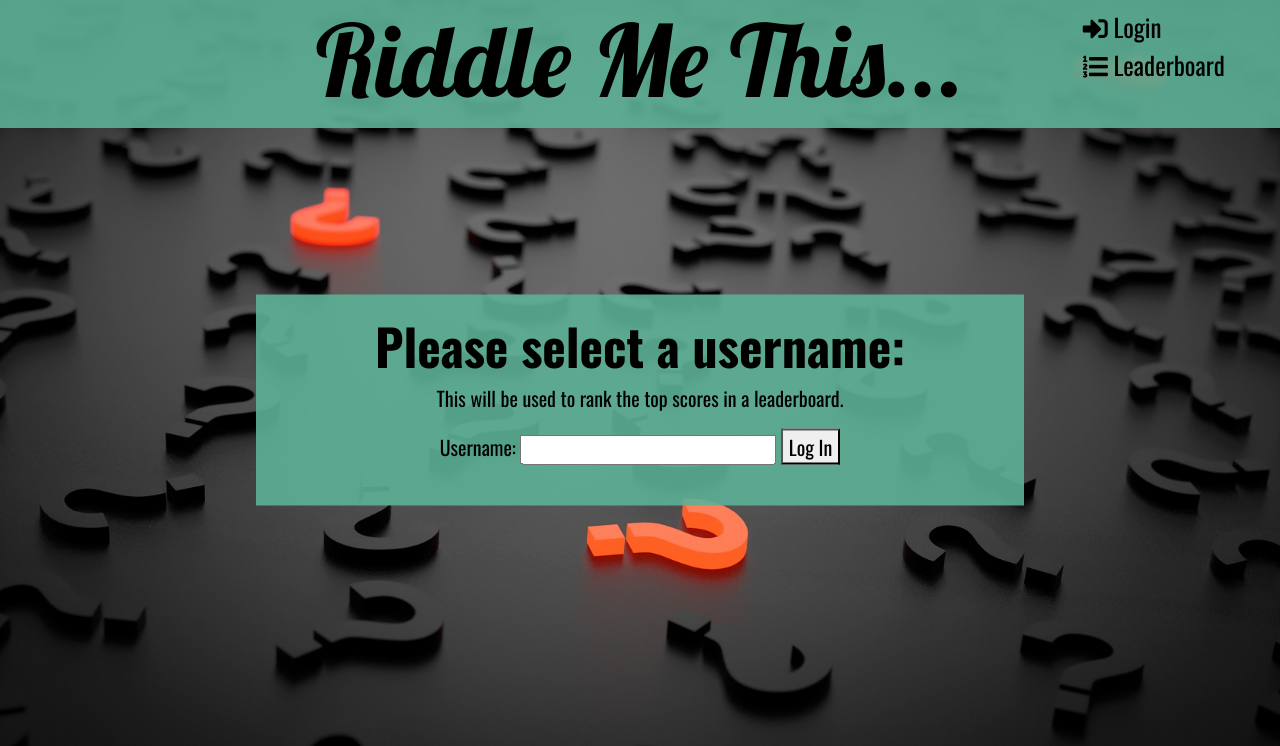
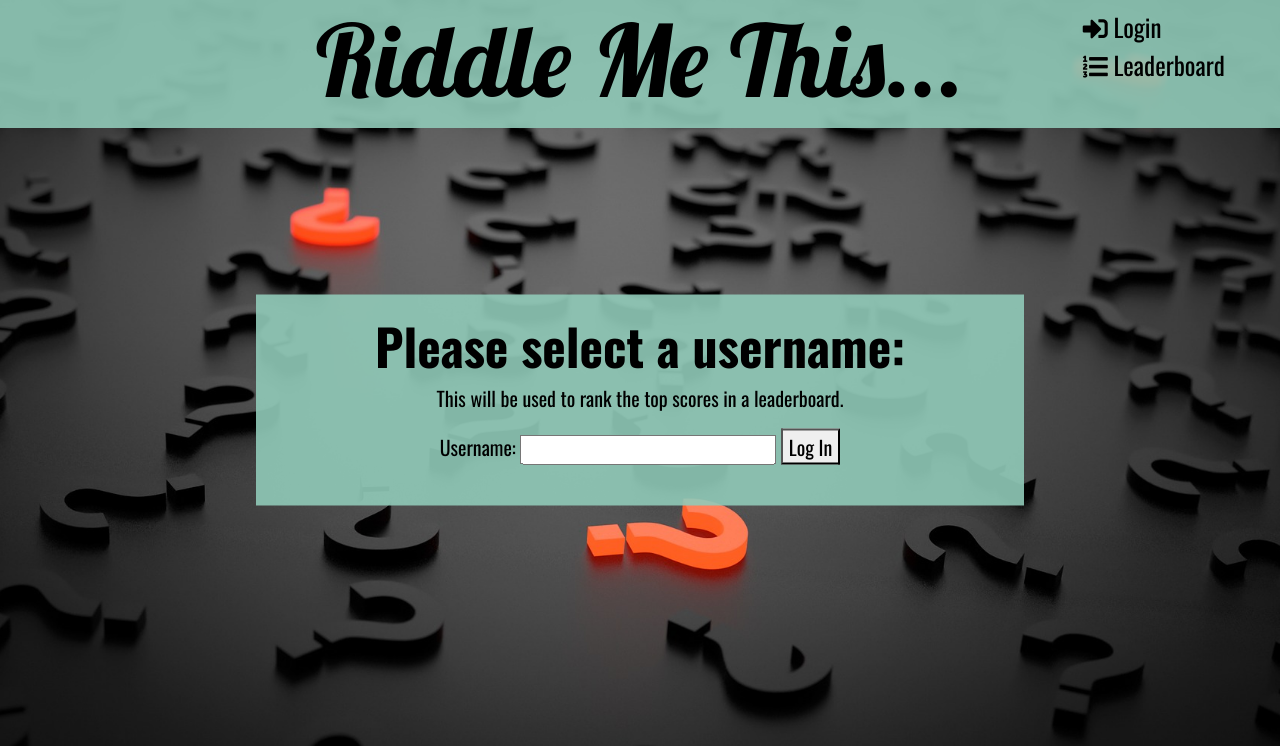
Before and after one commit to joanms/riddle-game, a Flask app: page / in a window 1280 px wide. Shown: the top 746 px of the page. Run offline with Flask 2, Linux system fonts and the light colour scheme; some libraries are stand-ins or nearby versions.

Commit message:
Lightened text background

```diff
--- a/static/css/style.css
+++ b/static/css/style.css
@@ -2,13 +2,13 @@
 
 /*Colours
 Black
-#448D76 Green
+#83C3AF Green
 #FD4D0C Orange*/
 
 /*HEADER*/
 
 #header {
-    background-color: rgba(93, 177, 151, 0.9);
+    background-color: rgba(145, 202, 184, 0.9);
     color: black;
 }
 
@@ -45,7 +45,7 @@ body {
 }
 
 .text-box {
-    background-color: rgba(93, 177, 151, 0.9);
+    background-color: rgba(145, 202, 184, 0.9);
     color: black;
     width: 60vw;
     padding: 20px;
```
